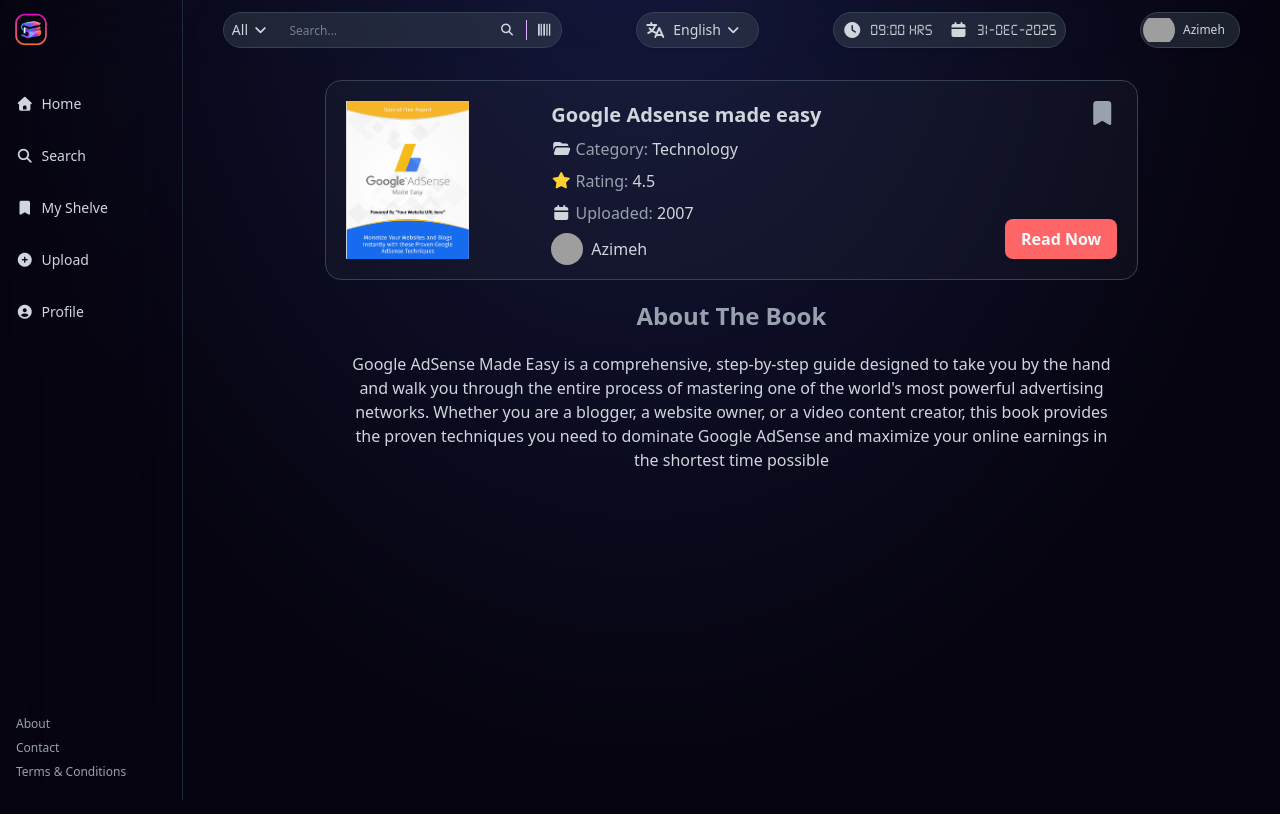
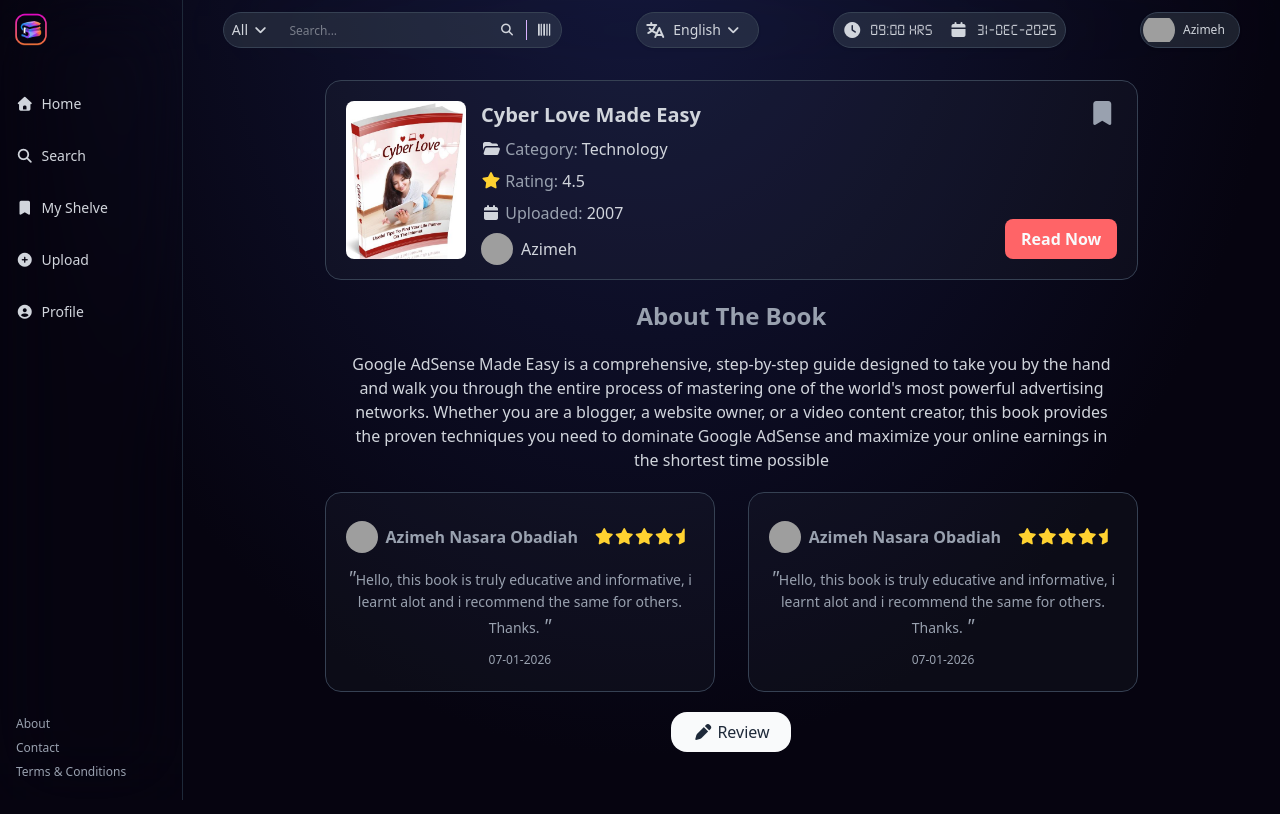
Before and after one commit to zimcodes1/E-Library, a React (Vite) app in the folder client/: page /bookdetails in a window 1280 px wide. Shown: the top 814 px of the page. Built offline with nearby package versions, Linux system fonts and the light colour scheme; grey boxes are pictures that could not be loaded.

Commit message:
feat: complete BookDetail page by implementing the review components and add 'Review' button.

```diff
--- /dev/null
+++ b/client/src/components/Review.tsx
@@ -0,0 +1,29 @@
+
+
+function Review() {
+    return (
+        <div className="w-[48%] h-full flex flex-col p-5 bg-[#48576019] border border-gray-700 rounded-2xl">
+            <div className="w-full h-3/10 flex justify-between text-gray-400 items-center">
+                <span className="flex justify-start items-center">
+                    <span className="flex h-8 w-8 rounded-full overflow-hidden justify-start">
+                        <img src="/images/user.jpg" className="w-full" alt="" />
+                    </span>
+                    <h3 className="ml-2 font-semibold">Azimeh Nasara Obadiah</h3>
+                </span>
+                <span className="text-amber-300">
+                    <i className="fa fa-star"></i>
+                    <i className="fa fa-star"></i>
+                    <i className="fa fa-star"></i>
+                    <i className="fa fa-star"></i>
+                    <i className="fa fa-star-half"></i>
+                </span>
+            </div>
+            <div className="w-full h-7/10 flex flex-col items-center justify-center text-gray-400 text-sm">
+                <p className="text-center"><i className="text-xl">"</i>Hello, this book is truly educative and informative, i learnt alot and i recommend the same for others. Thanks. <i className="text-xl">"</i></p>
+                <p className="mt-3 text-xs">07-01-2026</p>
+            </div>
+        </div>
+    )
+}
+
+export default Review
--- a/client/src/pages/BookDetails.tsx
+++ b/client/src/pages/BookDetails.tsx
@@ -1,7 +1,11 @@
 import SideMenu from "../components/SideMenu"
 import { TopBar } from "../components/TopMenu"
+import Review from "../components/Review"
+import { useEffect } from "react"
+import Button from "../components/ui/Button"
 
 function BookDetails() {
+    useEffect(() => { document.title = 'Book Details | Libronet' })
     return (
         <div className="w-full flex justify-end items-center bgImage min-h-screen pb-10 max-sm:pb-25">
             {/* Side Navigation Menu */}
@@ -13,12 +17,12 @@
                 <div className="w-full h-full flex mt-15 max-sm:mt-3 justify-center items-start">
                     <div className="w-8/10 h-fit flex flex-col">
                         <div className="flex w-full h-50 overflow-hidden bg-[#48576019] p-5 border border-gray-700 rounded-2xl justify-between">
-                            <div className="w-4/5 h-full flex">
-                                <div className="w-1/3 overflow-hidden">
-                                    <img src="/images/books/google_adsense.png" className="h-full" alt="" />
+                            <div className="w-4/5 h-full flex justify-between">
+                                <div className="w-30 overflow-hidden rounded-lg flex justify-center items-center">
+                                    <img src="/images/books/addict.jpeg" className="w-full h-auto" alt="" />
                                 </div>
-                                <div className="w-2/3 h-full flex-col text-gray-300">
-                                    <h2 className="font-semibold text-xl">Google Adsense made easy</h2>
+                                <div className="w-8/10 pl-3 h-full flex-col text-gray-300">
+                                    <h2 className="font-semibold text-xl">Cyber Love Made Easy</h2>
                                     <p className="mt-2"><i className="fa fa-folder-open"></i> <span className="text-gray-400">Category: </span>Technology</p>
                                     <p className="mt-2"><i className="fa fa-star text-amber-300"></i> <span className="text-gray-400">Rating: </span> 4.5</p>
                                     <p className="mt-2"><i className="fa fa-calendar"></i> <span className="text-gray-400">Uploaded: </span> 2007</p>
@@ -46,10 +50,12 @@
                                 AdSense and maximize your online earnings in the shortest time possible</p>
                         </div>
                         <div className="w-full h-50 flex justify-between items-center">
-
+                            <Review></Review>
+                            <Review></Review>
                         </div>
                     </div>
                 </div>
+                <button className="text-gray-800 w-30 mx-auto mt-5 cursor-pointer py-2 rounded-2xl bg-gray-50 inline-block"> <i className="fa fa-pen"></i> Review</button>
             </div>
         </div>
     )
--- a/client/src/pages/Lost.tsx
+++ b/client/src/pages/Lost.tsx
@@ -1,6 +1,7 @@
 import Button from "../components/ui/Button"
-
+import { useEffect } from "react";
 function Lost(){
+    useEffect(()=>{document.title = '404 Not Found | Libronet'}, [])
     return(
         <div className="w-full h-screen bgImage flex flex-col justify-center items-center">
             <h1 className="text-5xl text-gray-300 font-bold max-sm:text-3xl">404 Not Found</h1>
--- a/client/src/pages/ReadBook.tsx
+++ b/client/src/pages/ReadBook.tsx
@@ -12,6 +12,7 @@
 ).toString();
 
 function ReadBook() {
+    useEffect(()=>{document.title = 'Reading... | Libronet'})
     const [numPages, setNumPages] = useState<number>(0);
     const [pageNumber, setPageNumber] = useState<number>(1);
     const [containerWidth, setContainerWidth] = useState<number>(0);
```
